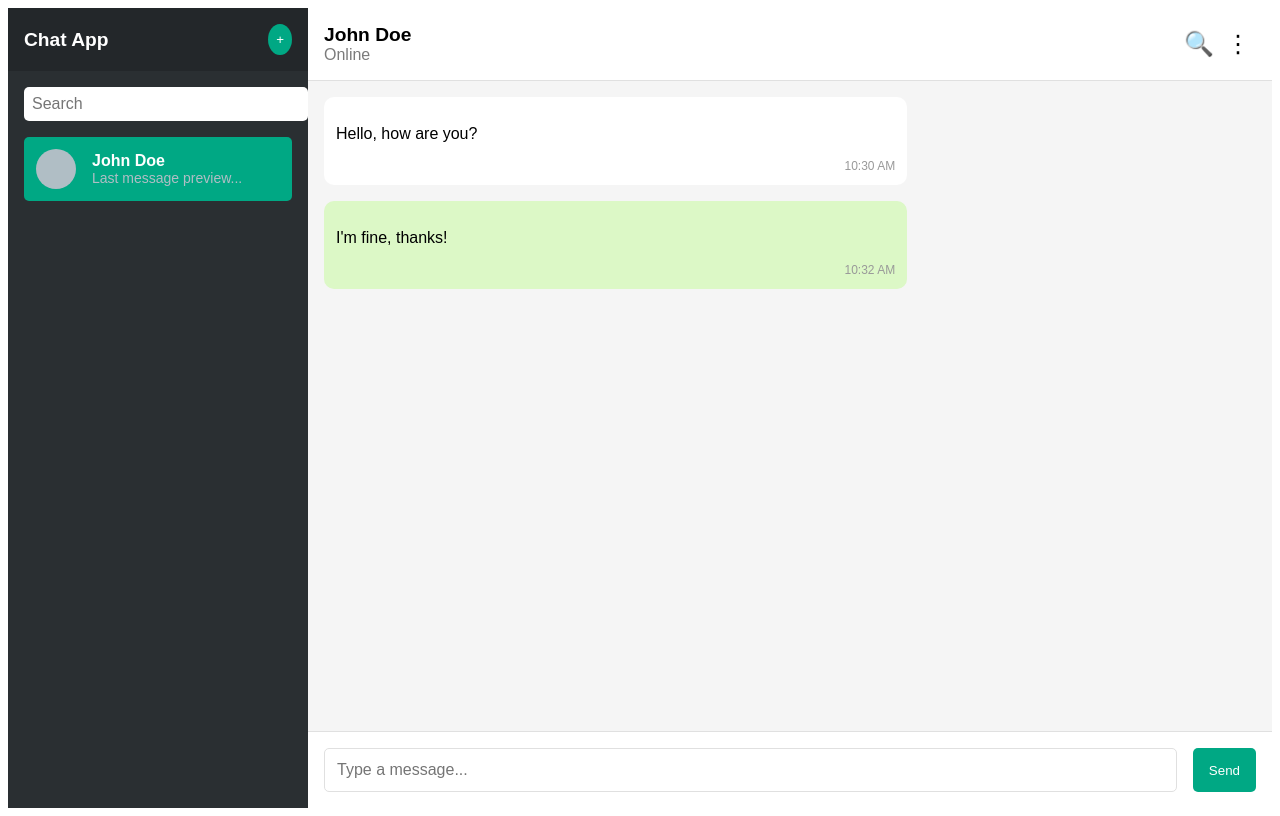
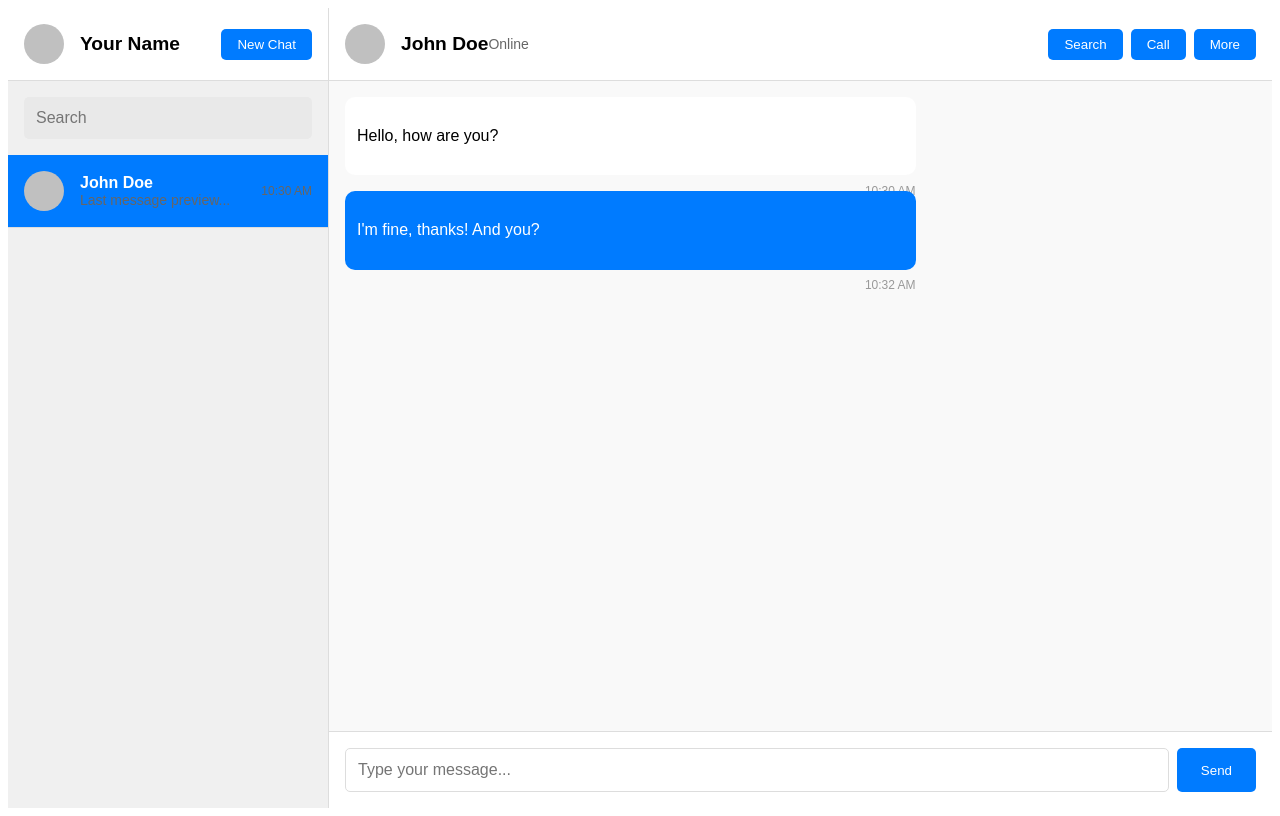
Before and after one commit to almas77abolfazl/chat-app, an Angular app in the folder chat-app-front/: page /home in a window 1280 px wide. Built offline with nearby package versions, Linux system fonts and the light colour scheme.

Commit message:
feat: add front auth
Signed-off-by: almas77abolfazl <almas.abolfazl@gmail.com>

```diff
--- a/chat-app-front/src/app/auth/login/login.component.ts
+++ b/chat-app-front/src/app/auth/login/login.component.ts
@@ -1,3 +1,4 @@
+import { HttpClient } from '@angular/common/http';
 import { Component } from '@angular/core';
 import { FormsModule } from '@angular/forms';
 import { Router, RouterModule } from '@angular/router';
@@ -12,12 +13,23 @@ import { Router, RouterModule } from '@angular/router';
 export class LoginComponent {
   phoneNumber: string = '';
 
-  constructor(private router: Router) {}
+  constructor(private http: HttpClient, private router: Router) {}
 
   sendCode() {
-    // اینجا باید کدی نوشته بشه که شماره تلفن رو به سرور بفرسته و درخواست ارسال کد بده
-    this.router.navigate(['/verify-code'], {
-      queryParams: { phone: this.phoneNumber },
-    });
+    this.http
+      .post<{ code: string }>('/api/auth/send-code', {
+        phoneNumber: this.phoneNumber,
+      })
+      .subscribe({
+        next: (response) => {
+          console.log('Verification code:', response.code);
+          this.router.navigate(['/verify-code'], {
+            queryParams: { phone: this.phoneNumber },
+          });
+        },
+        error: (error) => {
+          console.error('Error sending code:', error);
+        },
+      });
   }
 }
--- a/chat-app-front/src/app/auth/verify-code/verify-code.component.scss
+++ b/chat-app-front/src/app/auth/verify-code/verify-code.component.scss
@@ -1,4 +1,3 @@
-/* verify-code.component.scss */
 .verify-code-container {
   display: flex;
   justify-content: center;
--- a/chat-app-front/src/app/auth/verify-code/verify-code.component.ts
+++ b/chat-app-front/src/app/auth/verify-code/verify-code.component.ts
@@ -1,3 +1,4 @@
+import { HttpClient } from '@angular/common/http';
 import { Component } from '@angular/core';
 import { FormsModule } from '@angular/forms';
 import { ActivatedRoute, Router, RouterModule } from '@angular/router';
@@ -13,12 +14,30 @@ export class VerifyCodeComponent {
   verificationCode: string = '';
   phoneNumber: string | null = null;
 
-  constructor(private route: ActivatedRoute, private router: Router) {
+  constructor(
+    private http: HttpClient,
+    private route: ActivatedRoute,
+    private router: Router
+  ) {
     this.phoneNumber = this.route.snapshot.queryParamMap.get('phone');
   }
 
   verifyCode() {
-    // اینجا باید کدی نوشته بشه که کد تایید رو به سرور بفرسته و صحت اون رو بررسی کنه
-    this.router.navigate(['/home']);
+    this.http
+      .post<{ success: boolean }>('/api/auth/verify-code', {
+        code: this.verificationCode,
+      })
+      .subscribe({
+        next: (response) => {
+          if (response.success) {
+            console.log('Verification successful');
+
+            this.router.navigate(['/home']);
+          }
+        },
+        error: (err) => {
+          console.error('Invalid verification code');
+        },
+      });
   }
 }
--- a/chat-app-front/src/app/main/home/home.component.html
+++ b/chat-app-front/src/app/main/home/home.component.html
@@ -1,50 +1,55 @@
-<div class="home-container">
-  <div class="sidebar">
-    <div class="sidebar-header">
-      <h3>Chat App</h3>
-      <button class="new-chat-btn">+</button>
+<!-- home.component.html -->
+<div class="chat-container">
+  <div class="chat-sidebar">
+    <div class="chat-sidebar-header">
+      <div class="profile-section">
+        <div class="avatar"></div>
+        <h3>Your Name</h3>
+      </div>
+      <button class="new-chat-btn">New Chat</button>
     </div>
-    <div class="sidebar-content">
-      <input type="text" placeholder="Search" class="search-input" />
-      <div class="contact-list">
-        <!-- لیست دوستان و گروه‌ها اینجا نمایش داده می‌شود -->
-        <div class="contact-item active">
-          <div class="avatar"></div>
-          <div class="contact-info">
-            <h4>John Doe</h4>
-            <p>Last message preview...</p>
-          </div>
+    <input type="text" placeholder="Search" class="chat-search-input" />
+    <div class="chat-list">
+      <div class="chat-list-item active">
+        <div class="avatar"></div>
+        <div class="chat-list-info">
+          <h4>John Doe</h4>
+          <p>Last message preview...</p>
         </div>
-        <!-- تکرار برای هر دوست/گروه/چنل -->
+        <span class="chat-time">10:30 AM</span>
       </div>
+      <!-- تکرار برای سایر چت‌ها -->
     </div>
   </div>
 
-  <div class="chat-area">
-    <div class="chat-header">
-      <div class="chat-info">
+  <div class="chat-main">
+    <div class="chat-main-header">
+      <div class="chat-header-info">
+        <div class="avatar"></div>
         <h4>John Doe</h4>
         <p>Online</p>
       </div>
-      <div class="chat-actions">
-        <button class="search-btn">🔍</button>
-        <button class="more-btn">⋮</button>
+      <div class="chat-header-actions">
+        <button>Search</button>
+        <button>Call</button>
+        <button>More</button>
       </div>
     </div>
-    <div class="chat-content">
-      <!-- پیام‌ها اینجا نمایش داده می‌شوند -->
+
+    <div class="chat-messages">
       <div class="message received">
         <p>Hello, how are you?</p>
         <span class="message-time">10:30 AM</span>
       </div>
       <div class="message sent">
-        <p>I'm fine, thanks!</p>
+        <p>I'm fine, thanks! And you?</p>
         <span class="message-time">10:32 AM</span>
       </div>
-      <!-- تکرار برای هر پیام -->
+      <!-- تکرار برای سایر پیام‌ها -->
     </div>
+
     <div class="chat-input-area">
-      <input type="text" placeholder="Type a message..." class="chat-input" />
+      <input type="text" placeholder="Type your message..." />
       <button class="send-btn">Send</button>
     </div>
   </div>
--- a/chat-app-front/src/app/main/home/home.component.scss
+++ b/chat-app-front/src/app/main/home/home.component.scss
@@ -1,78 +1,94 @@
-.home-container {
+/* home.component.scss */
+.chat-container {
   display: flex;
   height: 100vh;
   font-family: "Arial", sans-serif;
+}
 
-  .sidebar {
-    width: 300px;
-    background-color: #2a2f32;
-    color: #ffffff;
+.chat-sidebar {
+  width: 320px;
+  background-color: #f0f0f0;
   display: flex;
   flex-direction: column;
+  border-right: 1px solid #ddd;
 
-    .sidebar-header {
+  .chat-sidebar-header {
     padding: 1rem;
     display: flex;
     justify-content: space-between;
     align-items: center;
-      background-color: #23272a;
+    background-color: #ffffff;
+    border-bottom: 1px solid #ddd;
+
+    .profile-section {
+      display: flex;
+      align-items: center;
+
+      .avatar {
+        width: 40px;
+        height: 40px;
+        background-color: #c0c0c0;
+        border-radius: 50%;
+        margin-right: 1rem;
+      }
 
       h3 {
         margin: 0;
         font-size: 1.2rem;
       }
+    }
 
     .new-chat-btn {
-        background-color: #00a884;
-        color: #ffffff;
+      padding: 0.5rem 1rem;
+      background-color: #007bff;
+      color: #fff;
       border: none;
-        padding: 0.5rem;
-        border-radius: 50%;
+      border-radius: 5px;
       cursor: pointer;
     }
   }
 
-    .sidebar-content {
-      padding: 1rem;
+  .chat-search-input {
+    padding: 0.75rem;
+    border: none;
+    margin: 1rem;
+    border-radius: 5px;
+    font-size: 1rem;
+    background-color: #e9e9e9;
+  }
+
+  .chat-list {
     flex-grow: 1;
     overflow-y: auto;
 
-      .search-input {
-        width: 100%;
-        padding: 0.5rem;
-        border-radius: 5px;
-        border: none;
-        margin-bottom: 1rem;
-        font-size: 1rem;
-      }
-
-      .contact-list {
-        .contact-item {
+    .chat-list-item {
+      padding: 1rem;
       display: flex;
       align-items: center;
-          padding: 0.75rem;
-          margin-bottom: 0.5rem;
-          border-radius: 5px;
       cursor: pointer;
       transition: background-color 0.3s;
+      border-bottom: 1px solid #ddd;
 
       &.active {
-            background-color: #00a884;
+        background-color: #007bff;
+        color: #fff;
       }
 
       &:hover {
-            background-color: #3a3f43;
+        background-color: #f0f0f0;
       }
 
       .avatar {
         width: 40px;
         height: 40px;
-            background-color: #b0bec5;
+        background-color: #c0c0c0;
         border-radius: 50%;
         margin-right: 1rem;
       }
 
-          .contact-info {
+      .chat-list-info {
+        flex-grow: 1;
+
         h4 {
           margin: 0;
           font-size: 1rem;
@@ -80,29 +96,44 @@
 
         p {
           margin: 0;
-              color: #b0bec5;
           font-size: 0.875rem;
+          color: #666;
         }
       }
+
+      .chat-time {
+        font-size: 0.75rem;
+        color: #666;
       }
     }
   }
 }
 
-  .chat-area {
+.chat-main {
   flex-grow: 1;
   display: flex;
   flex-direction: column;
 
-    .chat-header {
+  .chat-main-header {
+    padding: 1rem;
+    background-color: #ffffff;
+    border-bottom: 1px solid #ddd;
     display: flex;
     justify-content: space-between;
     align-items: center;
-      padding: 1rem;
-      background-color: #ffffff;
-      border-bottom: 1px solid #e0e0e0;
 
-      .chat-info {
+    .chat-header-info {
+      display: flex;
+      align-items: center;
+
+      .avatar {
+        width: 40px;
+        height: 40px;
+        background-color: #c0c0c0;
+        border-radius: 50%;
+        margin-right: 1rem;
+      }
+
       h4 {
         margin: 0;
         font-size: 1.2rem;
@@ -110,24 +141,28 @@
 
       p {
         margin: 0;
-          color: #7b7b7b;
+        font-size: 0.875rem;
+        color: #666;
       }
     }
 
-      .chat-actions {
+    .chat-header-actions {
       button {
-          background-color: transparent;
+        background-color: #007bff;
+        color: #fff;
         border: none;
-          font-size: 1.5rem;
+        padding: 0.5rem 1rem;
+        border-radius: 5px;
         cursor: pointer;
+        margin-left: 0.5rem;
       }
     }
   }
 
-    .chat-content {
+  .chat-messages {
     flex-grow: 1;
     padding: 1rem;
-      background-color: #f5f5f5;
+    background-color: #f9f9f9;
     overflow-y: auto;
 
     .message {
@@ -135,7 +170,9 @@
       max-width: 60%;
       padding: 0.75rem;
       border-radius: 10px;
+      position: relative;
       font-size: 1rem;
+      line-height: 1.4;
 
       &.received {
         background-color: #ffffff;
@@ -143,43 +180,44 @@
       }
 
       &.sent {
-          background-color: #dcf8c6;
+        background-color: #007bff;
+        color: #ffffff;
         align-self: flex-end;
       }
 
       .message-time {
         display: block;
         font-size: 0.75rem;
-          color: #999999;
-          text-align: right;
-          margin-top: 0.5rem;
+        color: #999;
+        position: absolute;
+        bottom: -1.5rem;
+        right: 0;
       }
     }
   }
 
   .chat-input-area {
-      display: flex;
     padding: 1rem;
     background-color: #ffffff;
-      border-top: 1px solid #e0e0e0;
+    border-top: 1px solid #ddd;
+    display: flex;
 
-      .chat-input {
+    input[type="text"] {
       flex-grow: 1;
       padding: 0.75rem;
       border-radius: 5px;
-        border: 1px solid #e0e0e0;
+      border: 1px solid #ddd;
       font-size: 1rem;
-        margin-right: 1rem;
+      margin-right: 0.5rem;
     }
 
     .send-btn {
-        background-color: #00a884;
-        color: #ffffff;
+      padding: 0.75rem 1.5rem;
+      background-color: #007bff;
+      color: #fff;
       border: none;
-        padding: 0.75rem 1rem;
       border-radius: 5px;
       cursor: pointer;
     }
   }
 }
-}
```
Lines whose indentation alone changed are shown as unchanged.
